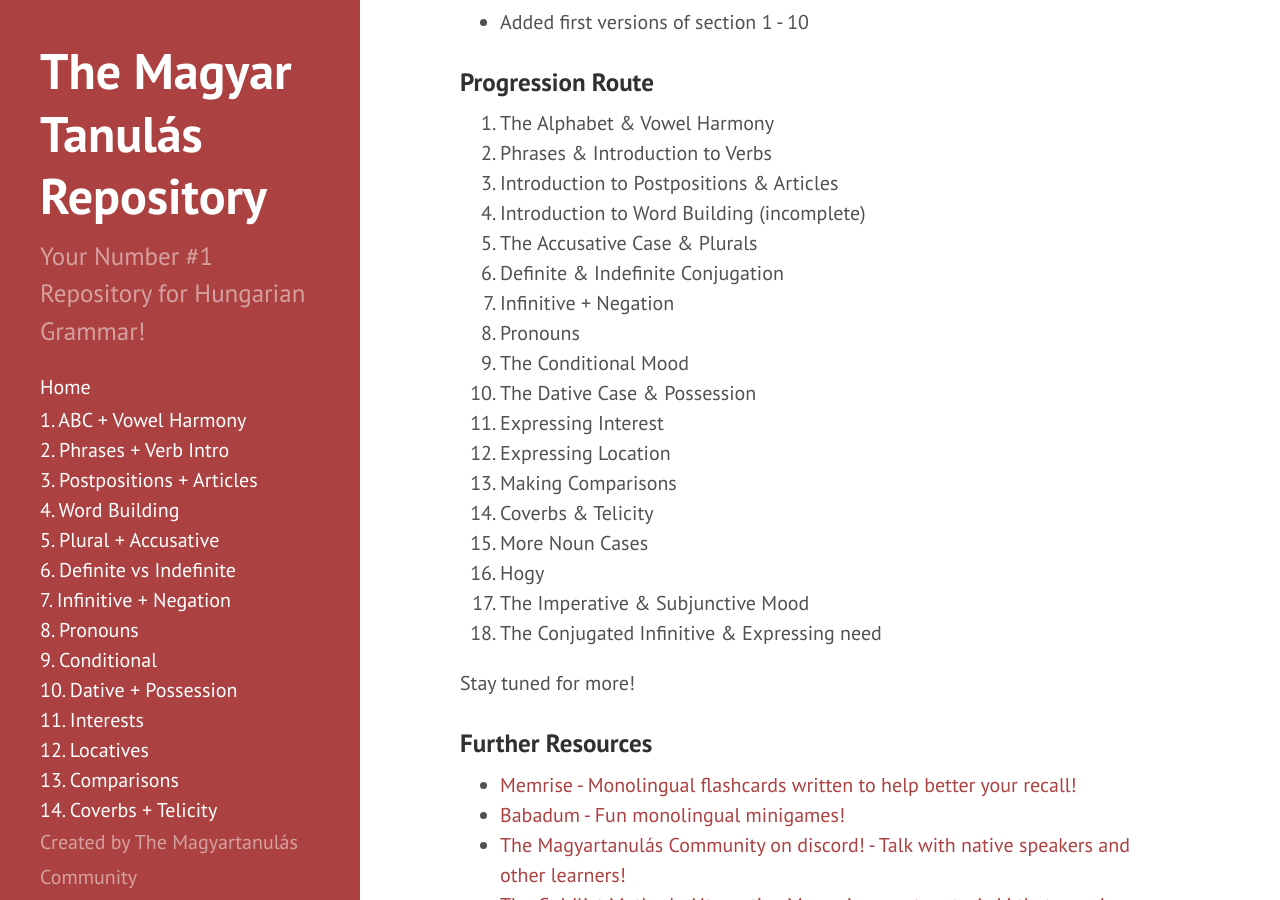
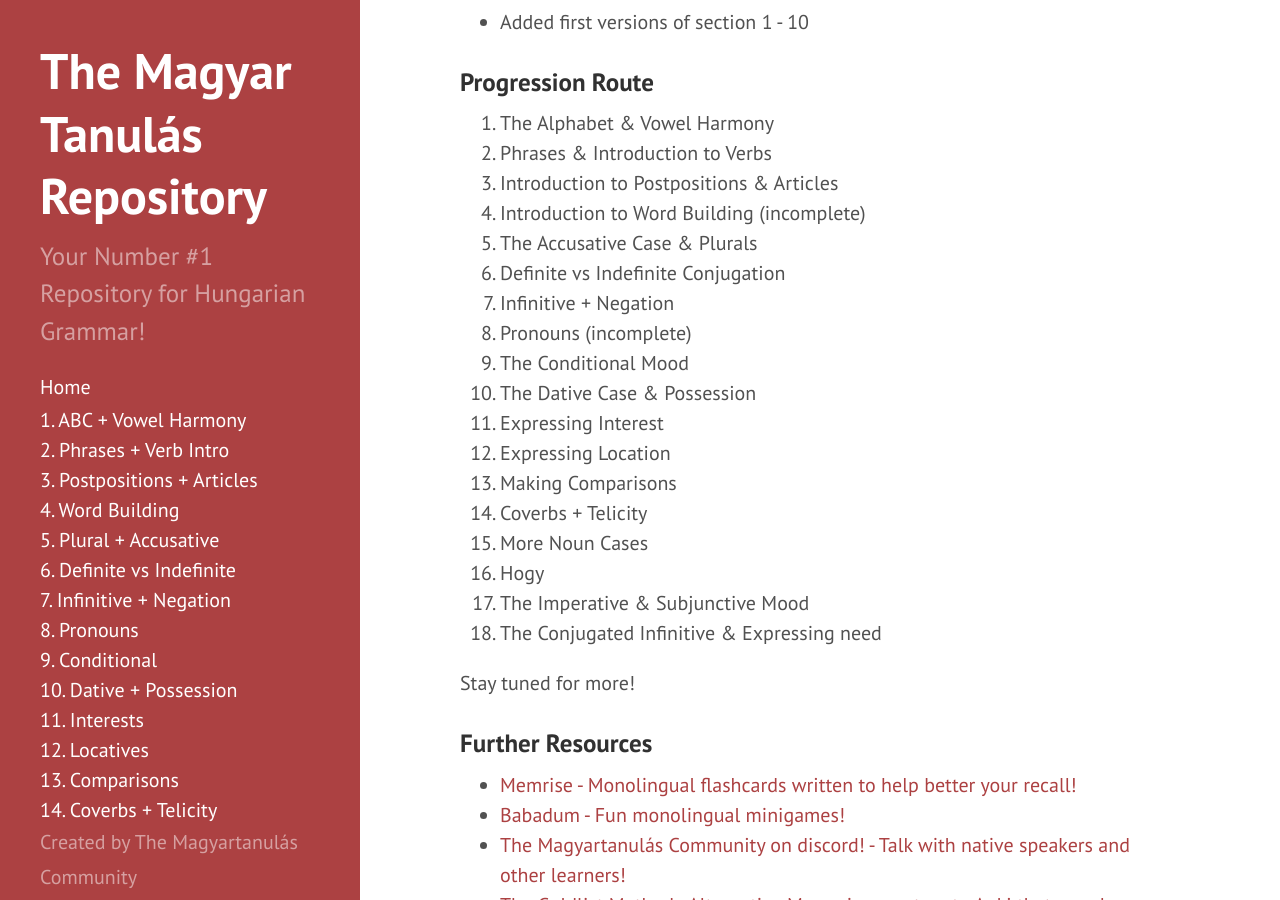
Before and after one commit to Magyartanulas/magyartanulas.github.io, a Jekyll site: the page built from _posts/2012-02-06-whats-jekyll.md, in a window 1280 px wide and 900 px high, scrolled down 761 px. Built offline with Jekyll 4.4.1, drawn with Linux system fonts in a browser that asks for light colours; Markdown is read by kramdown in place of the engine named in the settings.

Commit message:
Update 2012-02-06-whats-jekyll.md

```diff
--- a/_posts/2012-02-06-whats-jekyll.md
+++ b/_posts/2012-02-06-whats-jekyll.md
@@ -27,15 +27,15 @@ Starting from Section 2, there will be captioned images with no english translat
 3. Introduction to Postpositions & Articles
 4. Introduction to Word Building (incomplete)
 5. The Accusative Case & Plurals
-6. Definite & Indefinite Conjugation
+6. Definite vs Indefinite Conjugation
 7. Infinitive + Negation
-8. Pronouns
+8. Pronouns (incomplete)
 9. The Conditional Mood
 10. The Dative Case & Possession
 11. Expressing Interest
 12. Expressing Location
 13. Making Comparisons
-14. Coverbs & Telicity
+14. Coverbs + Telicity
 15. More Noun Cases
 16. Hogy
 17. The Imperative & Subjunctive Mood
```
